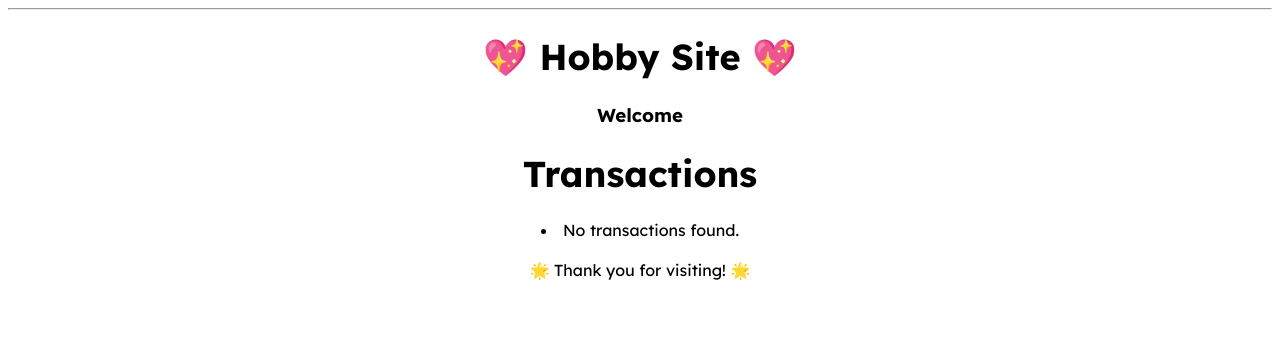
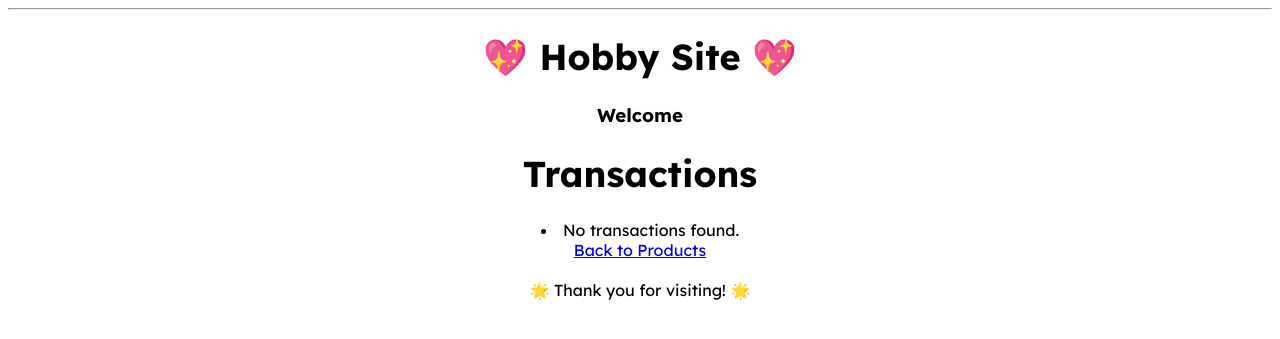
Before and after one commit to SonHyeju1113/hobbysite-CD-10, a Django app: template hobbysite/merchstore/templates/merchstore_transaction.html in a window 1280 px wide. Shown: the part 34-373 px from the top of the page. Run offline with Django 5.2, Linux system fonts and the light colour scheme; the template is opened without the code that fills it, so the values that code supplies are empty.

Commit message:
added go back button in merchstore transactions

```diff
--- a/hobbysite/merchstore/templates/merchstore_transaction.html
+++ b/hobbysite/merchstore/templates/merchstore_transaction.html
@@ -34,4 +34,8 @@
 </u1>
 {% endfor %}
 
+<div class="text-center mt-4">
+    <a href="{% url 'merchstore:merchstore_list' %}">Back to Products</a>
+</div>
+
 {% endblock %}
```
